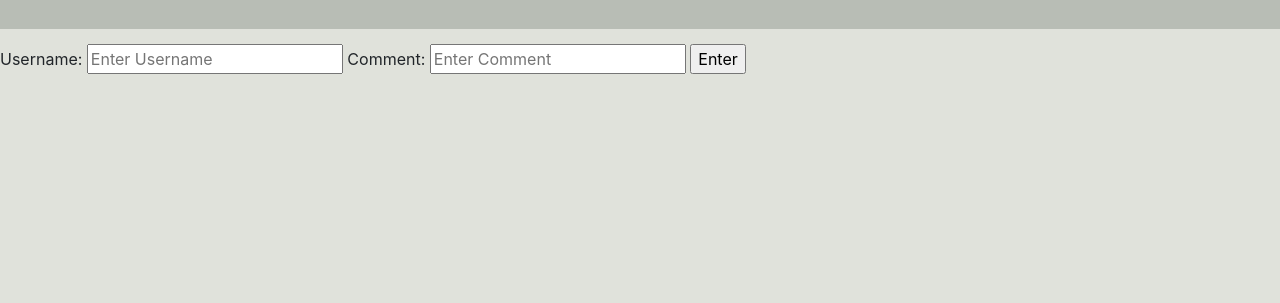
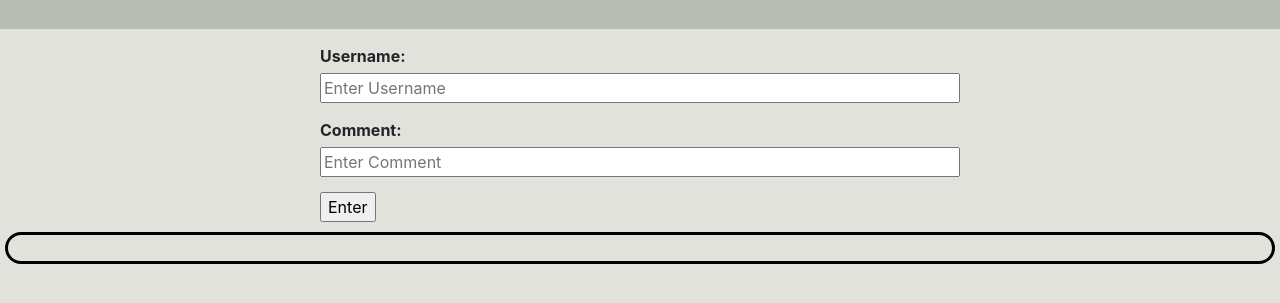
Before and after one commit to CharlieRonchetti/Synoptic-project-y2, a website: page public/discussion_logged_in.html in a window 1280 px wide. Shown: the part 167-470 px from the top of the page. Drawn offline with nearby package versions, Linux system fonts and the light colour scheme.

Commit message:
added css

```diff
--- a/public/css/styles.css
+++ b/public/css/styles.css
@@ -60,11 +60,6 @@ body{
   font-size: 25px;
 }
 
-.threads{
-  margin-left: 10px;
-  margin-bottom: 10px;
-}
-
 
 .row a{
   text-decoration: none;
@@ -77,45 +72,40 @@ body{
   padding: 5px;
 }
 
-.bottom{
+.input-label{
+  font-weight: bold;
   display: flex;
+  margin-left: 25%;
+  margin-bottom: 5px;
+
 }
 
-.bottom p{
-  margin-right: 10px;
-}
-
-h4{
-  margin: 0;
-}
-
-textarea{
+.user-input{
+  margin-left: 25%;
+  margin-bottom: 15px;
   width: 50%;
 }
 
-.main{
-  margin: 10px;
+.input-button{
+  display: flex;
+  margin-left: 25%;
+  vertical-align: middle;
+  align-items: center;
 }
 
-button{
-  display: block;
+.output{
+  border: solid 3px black;
+  border-radius: 20px;
+  padding: 5px;
+  margin-top: 10px;
+  max-width: 100%;
+  overflow-wrap: break-word;
+  margin-left: 5px;
+  margin-right: 5px;
 }
 
-.comments{
-  margin: 50px 0;
-}
-
-.bottom, .top-comment{
-  display: flex;
-  color: grey;
-}
-
-.top-comment p{
-  margin-right: 10px;
-}
-
-.comment-content{
-  margin-bottom: 25px;
+.login-warning{
+  text-align: center;
 }
 
 
```
